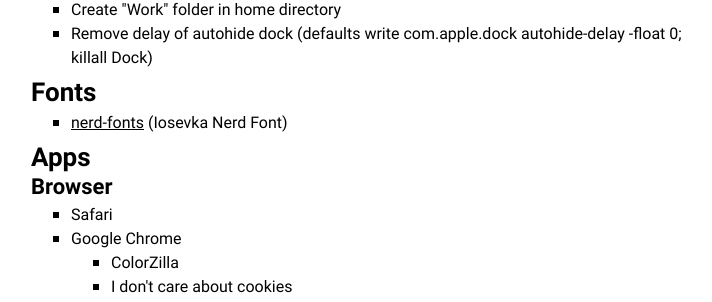
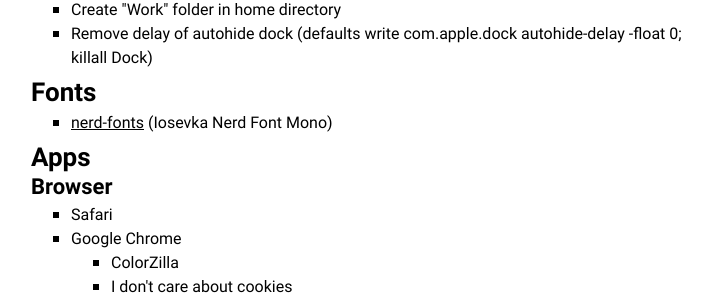
Before and after one commit to amalumian/www.malumian.dev, a Jekyll site: the page built from setup.html, in a window 1280 px wide and 900 px high, scrolled down 883 px. Shown: the part 149-451 px from the top of the window, without its empty margins (279-991 px from the left). Built offline with Jekyll 4.4.1, drawn with Linux system fonts in a browser that asks for light colours.

Commit message:
Update setup.html

```diff
--- a/setup.html
+++ b/setup.html
@@ -56,7 +56,7 @@
     <h2 id="fonts">Fonts</h2>
     <ul>
         <li>
-            <a href="https://github.com/ryanoasis/nerd-fonts" target="_blank">nerd-fonts</a> (Iosevka Nerd Font)
+            <a href="https://github.com/ryanoasis/nerd-fonts" target="_blank">nerd-fonts</a> (Iosevka Nerd Font Mono)
         </li>
     </ul>
     <h2 id="apps">Apps</h2>
```
